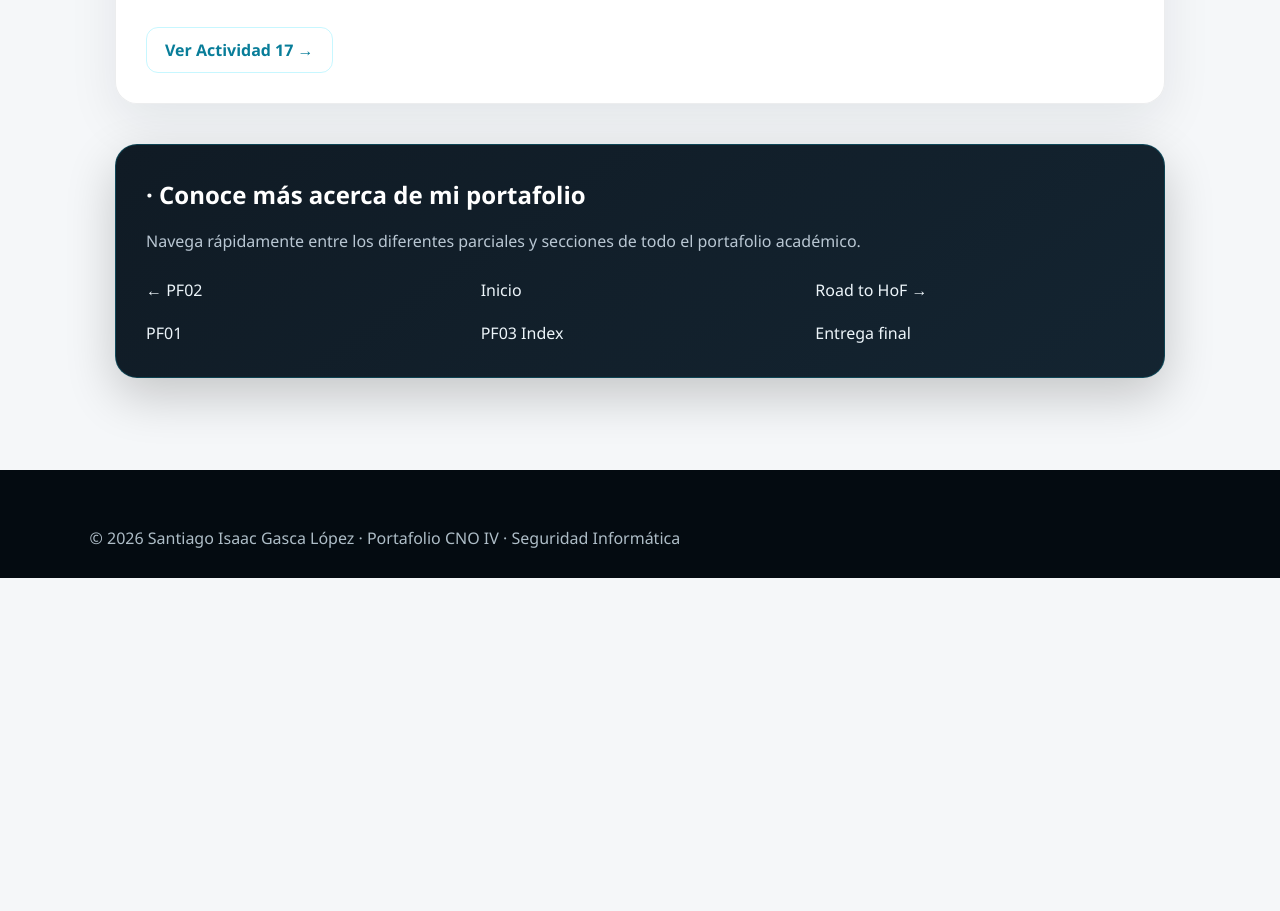
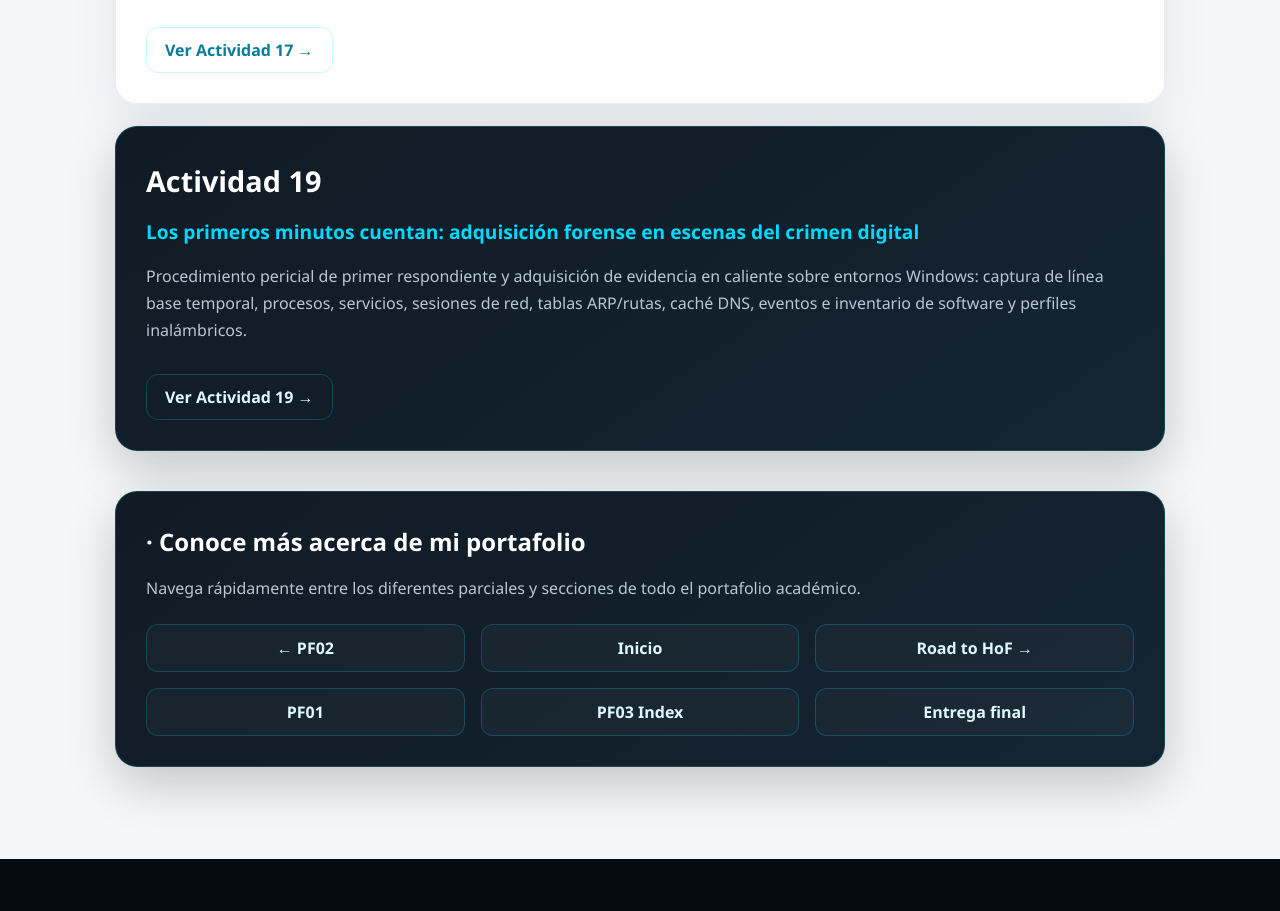
Before and after one commit to santiagogasca-dev/Portafolio_CNO-IV_ProgramacionWAP, a plain HTML site: page PF03/index.html in a window 1280 px wide. Shown: the part 1365-2276 px from the top of the page. Before the commit the page ends 1943 px from the top, so only its background shows below. Drawn offline with Linux system fonts and the light colour scheme.

Commit message:
Concluida_Act19

```diff
--- a/PF03/index.html
+++ b/PF03/index.html
@@ -77,7 +77,7 @@
             gap: 16px;
             margin-top: 22px;
         }
-        .pf02-card-dark .pf02-nav-link {
+        .pf-card-dark .pf02-nav-link {
             display: inline-flex;
             align-items: center;
             justify-content: center;
@@ -92,7 +92,7 @@
             text-align: center;
             transition: all 0.25s ease;
         }
-        .pf02-card-dark .pf02-nav-link:hover {
+        .pf-card-dark .pf02-nav-link:hover {
             border-color: #00d9ff;
             background: rgba(0, 217, 255, 0.08);
             transform: translateY(-3px);
@@ -196,6 +196,22 @@
                     </a>
                 </article>
 
+                <!-- ACTIVIDAD 19 (TARJETA OSCURA) -->
+                <article class="pf-card-dark">
+                    <h2 style="font-size: 1.8rem; margin-bottom: 10px;">
+                        Actividad 19
+                    </h2>
+                    <h3 style="font-size: 1.2rem; color: #00d9ff; margin-bottom: 14px;">
+                        Los primeros minutos cuentan: adquisición forense en escenas del crimen digital
+                    </h3>
+                    <p style="line-height: 1.7; margin-bottom: 14px;">
+                        Procedimiento pericial de primer respondiente y adquisición de evidencia en caliente sobre entornos Windows: captura de línea base temporal, procesos, servicios, sesiones de red, tablas ARP/rutas, caché DNS, eventos e inventario de software y perfiles inalámbricos.
+                    </p>
+                    <a href="actividad19.html" class="pf-button">
+                        Ver Actividad 19 →
+                    </a>
+                </article>
+
                 <!-- PANEL DE NAVEGACIÓN INFERIOR -->
                 <article class="pf-card-dark" style="margin-top: 40px;">
                     <h2 style="font-size: 1.5rem; margin-bottom: 12px;">
```
